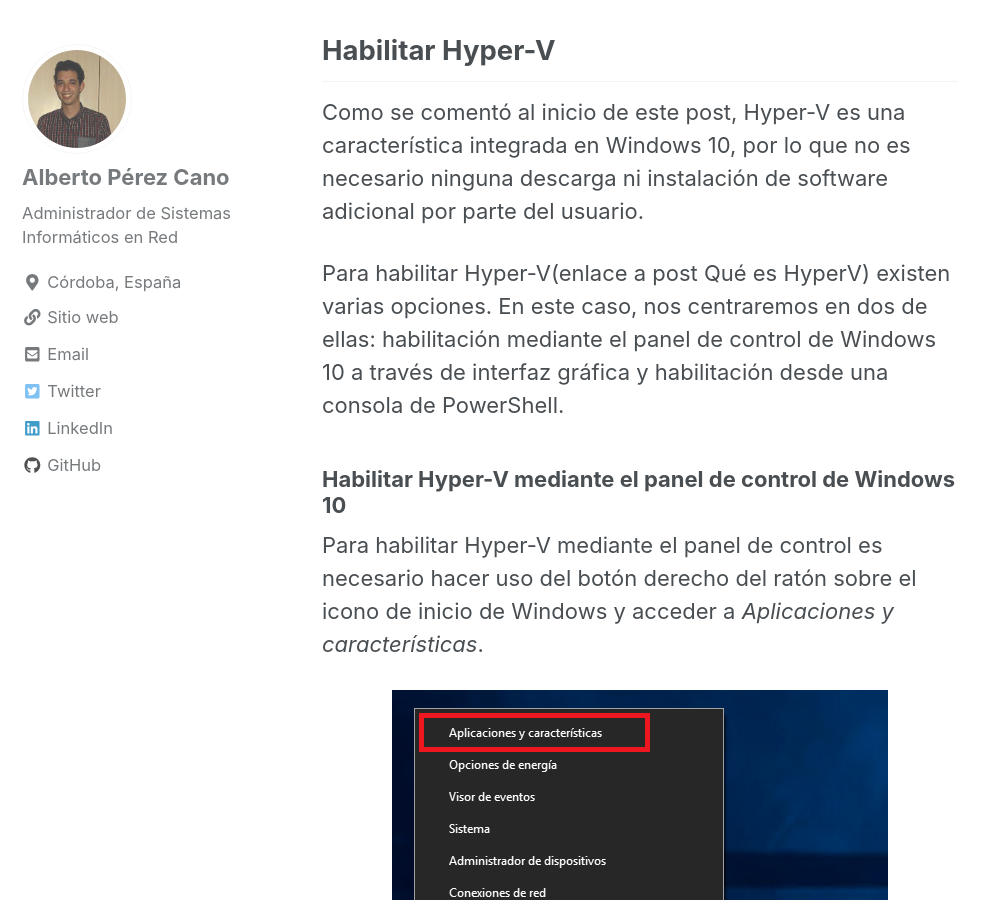
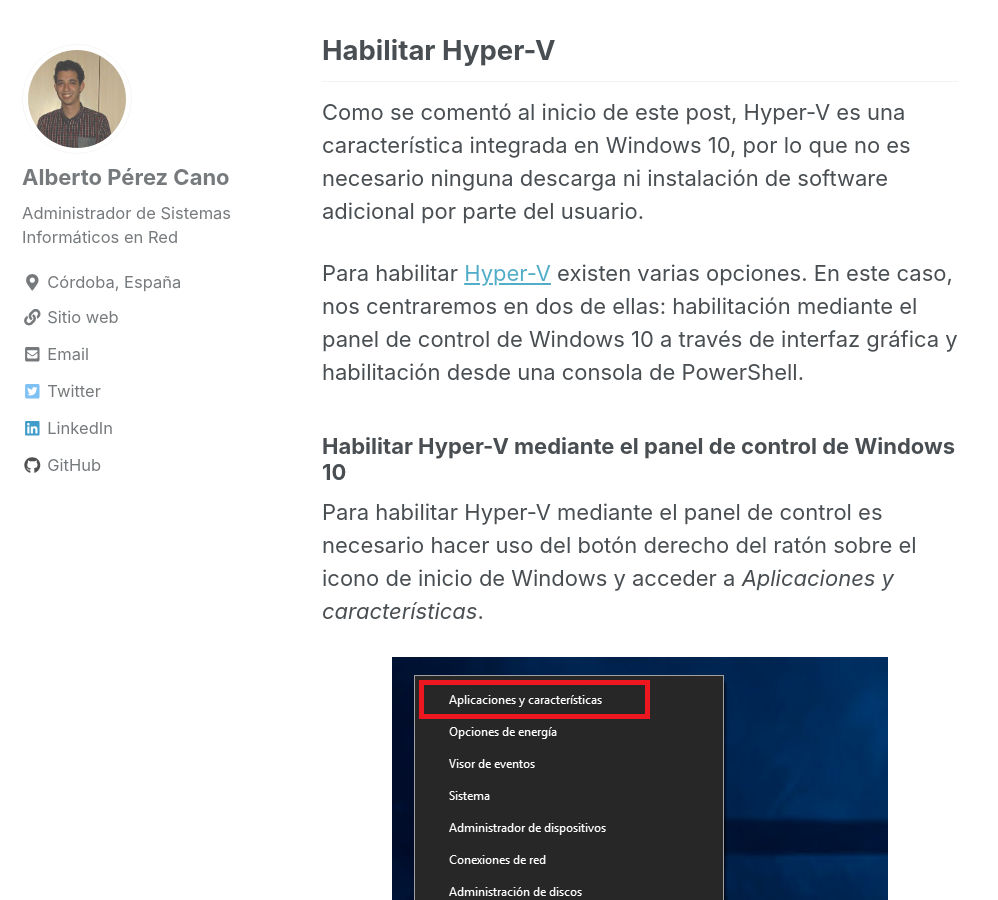
Before and after one commit to sialed/Blog, a Jekyll site: the page built from _posts/2018-03-10-Habilitar-Hyper-V-en-Windows-10.md, in a window 1280 px wide and 900 px high, scrolled down 9234 px. Shown: the whole window, without its empty margins (0-998 px from the left). Built offline with Jekyll 4.4.1, drawn with Linux system fonts in a browser that asks for light colours; nearby versions of some CDN libraries.

Commit message:
correccion post

```diff
--- a/_posts/2018-03-10-Habilitar-Hyper-V-en-Windows-10.md
+++ b/_posts/2018-03-10-Habilitar-Hyper-V-en-Windows-10.md
@@ -110,7 +110,7 @@ Si se cumplen todos estos puntos, estás list@ para habilitar Hyper-V en tu equi
 
 Como se comentó al inicio de este post, Hyper-V es una característica integrada en Windows 10, por lo que no es necesario ninguna descarga ni instalación de software adicional por parte del usuario.
 
-Para habilitar Hyper-V(enlace a post Qué es HyperV) existen varias opciones. En este caso, nos centraremos en dos de ellas: habilitación mediante el panel de control de Windows 10 a través de interfaz gráfica y habilitación desde una consola de PowerShell.
+Para habilitar [Hyper-V](https://www.albertopc.com/blog/Que-es-Microsoft-Hyper-V/) existen varias opciones. En este caso, nos centraremos en dos de ellas: habilitación mediante el panel de control de Windows 10 a través de interfaz gráfica y habilitación desde una consola de PowerShell.
 
 ### Habilitar Hyper-V mediante el panel de control de Windows 10
 
```
